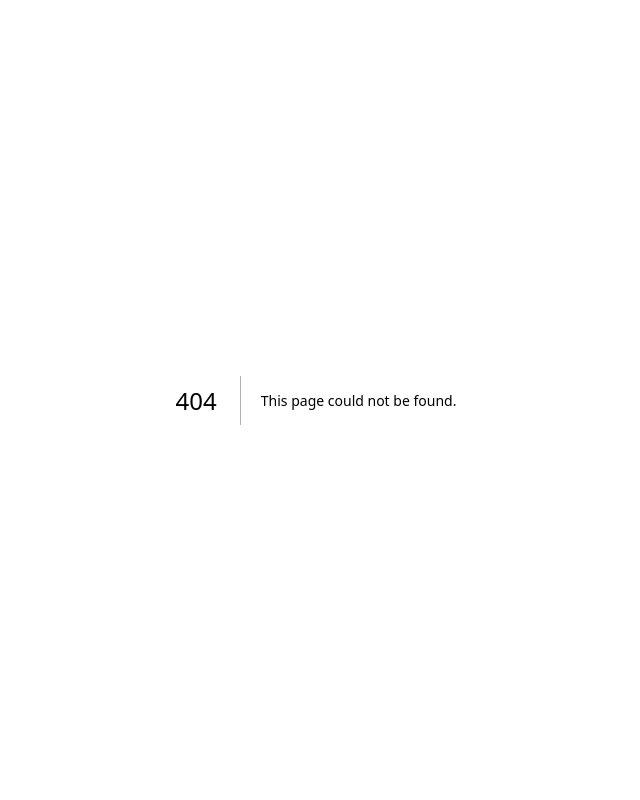
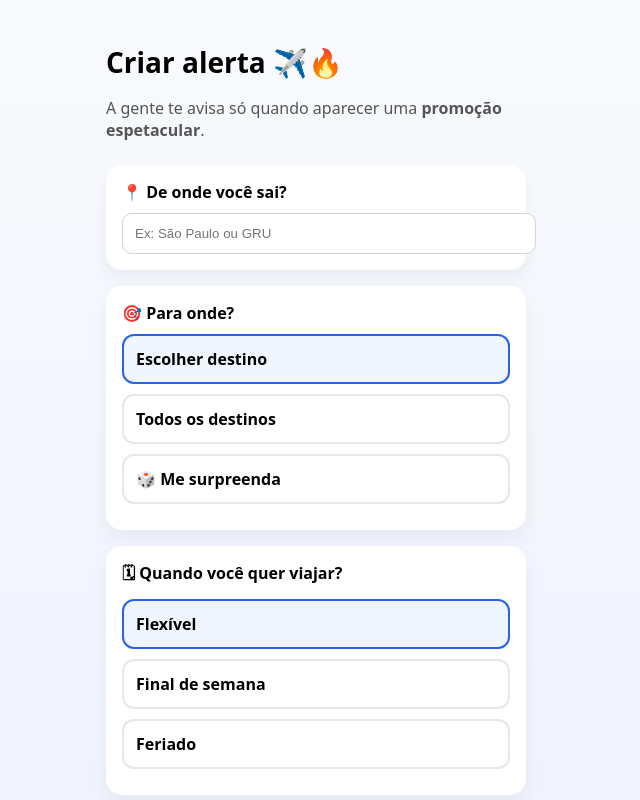
Before and after one commit to gianr134-sys/PromoFly, a Next.js app: page /alerta in a window 1280 px wide. Before the commit this address had no page. Shown: the top 800 px of the page, without its empty margins (324-964 px from the left). Built offline with nearby package versions, Linux system fonts and the light colour scheme.

Commit message:
Add CriarAlerta component for creating alerts

```diff
--- /dev/null
+++ b/app/alerta/page.js
@@ -0,0 +1,114 @@
+"use client";
+
+import { useState } from "react";
+
+export default function CriarAlerta() {
+  const [destino, setDestino] = useState("escolher");
+  const [quando, setQuando] = useState("flexivel");
+
+  return (
+    <main style={page}>
+      <div style={container}>
+        <h1 style={title}>Criar alerta ✈️🔥</h1>
+        <p style={subtitle}>
+          A gente te avisa só quando aparecer uma <b>promoção espetacular</b>.
+        </p>
+
+        <div style={card}>
+          <label style={label}>📍 De onde você sai?</label>
+          <input placeholder="Ex: São Paulo ou GRU" style={input} />
+        </div>
+
+        <div style={card}>
+          <label style={label}>🎯 Para onde?</label>
+
+          <Option checked={destino === "escolher"} onClick={() => setDestino("escolher")} text="Escolher destino" />
+          <Option checked={destino === "todos"} onClick={() => setDestino("todos")} text="Todos os destinos" />
+          <Option checked={destino === "surpresa"} onClick={() => setDestino("surpresa")} text="🎲 Me surpreenda" />
+        </div>
+
+        <div style={card}>
+          <label style={label}>🗓 Quando você quer viajar?</label>
+
+          <Option checked={quando === "flexivel"} onClick={() => setQuando("flexivel")} text="Flexível" />
+          <Option checked={quando === "fds"} onClick={() => setQuando("fds")} text="Final de semana" />
+          <Option checked={quando === "feriado"} onClick={() => setQuando("feriado")} text="Feriado" />
+        </div>
+
+        <div style={highlight}>
+          🔥 Você será avisado apenas quando o preço estiver <b>35% ou mais abaixo da média</b>.
+        </div>
+
+        <button style={button}>Criar alerta</button>
+      </div>
+    </main>
+  );
+}
+
+function Option({ checked, onClick, text }) {
+  return (
+    <div
+      onClick={onClick}
+      style={{
+        ...option,
+        borderColor: checked ? "#2563eb" : "#e5e7eb",
+        background: checked ? "#eff6ff" : "#fff",
+      }}
+    >
+      {text}
+    </div>
+  );
+}
+
+const page = {
+  minHeight: "100vh",
+  background: "linear-gradient(180deg, #f8fafc, #eef2ff)",
+  padding: 24,
+  fontFamily: "system-ui",
+};
+
+const container = { maxWidth: 420, margin: "0 auto" };
+
+const title = { fontSize: 28, marginBottom: 8 };
+
+const subtitle = { color: "#555", marginBottom: 24 };
+
+const card = {
+  background: "#fff",
+  borderRadius: 16,
+  padding: 16,
+  marginBottom: 16,
+  boxShadow: "0 10px 20px rgba(0,0,0,0.05)",
+};
+
+const label = { display: "block", fontWeight: 600, marginBottom: 10 };
+
+const input = { width: "100%", padding: 12, borderRadius: 10, border: "1px solid #d1d5db" };
+
+const option = {
+  padding: 12,
+  borderRadius: 12,
+  border: "2px solid",
+  marginBottom: 10,
+  cursor: "pointer",
+  fontWeight: 600,
+};
+
+const highlight = {
+  background: "#fff7ed",
+  border: "1px solid #fed7aa",
+  borderRadius: 14,
+  padding: 14,
+  marginBottom: 20,
+};
+
+const button = {
+  width: "100%",
+  padding: 16,
+  borderRadius: 16,
+  border: "none",
+  background: "linear-gradient(90deg, #2563eb, #4f46e5)",
+  color: "#fff",
+  fontSize: 17,
+  fontWeight: 800,
+};
```
